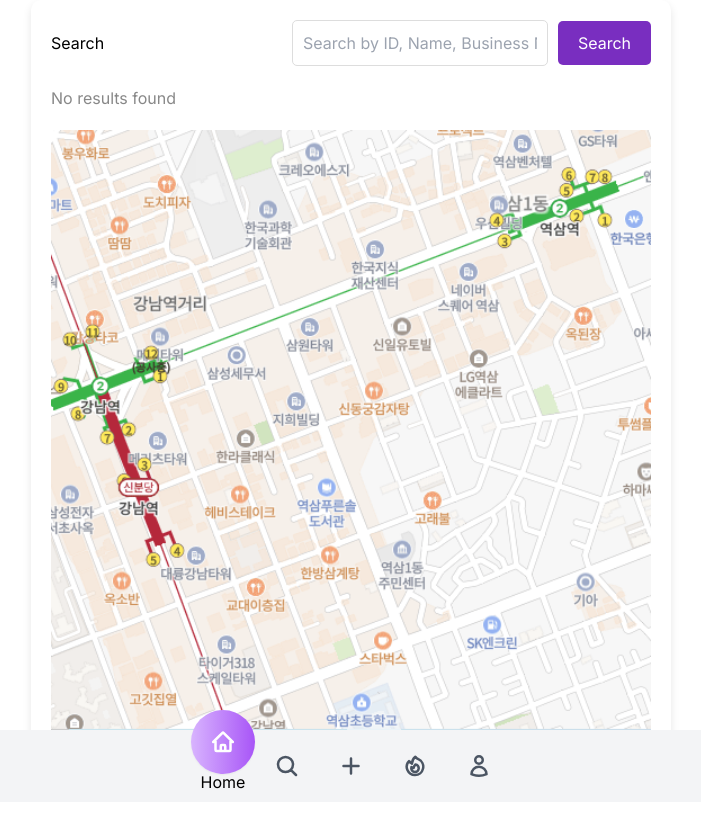
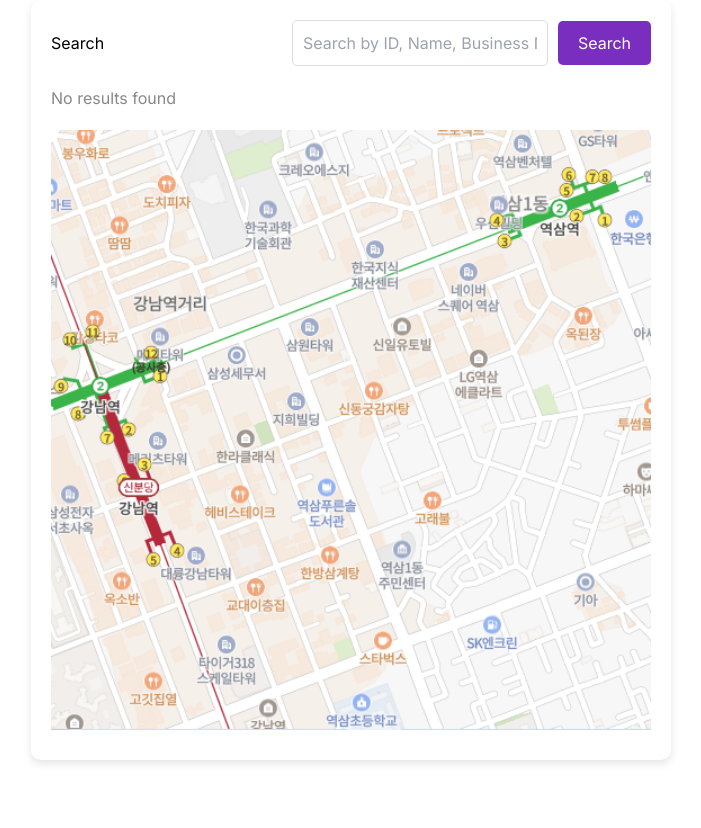
Before and after one commit to Codgm/PinAD_TedinIT, a Next.js app: page /search in a window 1280 px wide. Shown: the top 828 px of the page, without its empty margins (289-990 px from the left). After the commit the page ends 800 px from the top, so only its background shows below. Built offline with nearby package versions, Linux system fonts and the light colour scheme.

Commit message:
fix 서치 페이지 수정

```diff
--- a/src/app/components/home2.js
+++ b/src/app/components/home2.js
@@ -11,6 +11,7 @@ import NavBar from './navbar';
 import LanguageSwitcher from './languageswitcher';
 import NewUI from './hotStoryUI';
 import ProfileUI from './ProfileUI';
+import SearchPage from '../search/page';
 
 export default function Home2() {
   const [isChecked, setIsChecked] = useState(false);
@@ -135,6 +136,8 @@ export default function Home2() {
               <MapList pins={pins} showAllPins={!isChecked} />
             )}
 
+            {isWriteModalOpen === 2 && <SearchPage/>}
+
             {/* ProfileUI가 isWriteModalOpen이 5일 때 보이도록 설정 */}
             {isWriteModalOpen === 5 && <ProfileUI />}
 
--- a/src/app/search/page.js
+++ b/src/app/search/page.js
@@ -36,7 +36,6 @@ export default function SearchPage() {
     };
 
     return (
-        <Layout>
             <div className={styles.pageWrapper}>
                 <div className={styles.container}>
                     <div className={styles.header}>
@@ -78,6 +77,5 @@ export default function SearchPage() {
                     </div>
                 </div>
             </div>
-        </Layout>
     );
 }
--- a/src/app/styles/SearchPage.module.css
+++ b/src/app/styles/SearchPage.module.css
@@ -6,7 +6,7 @@
 }
 
 .container {
-    width: 50%;
+    width: 50vw;
     padding: 20px;
     background-color: #ffffff;
     border-radius: 10px;
@@ -67,6 +67,7 @@
 .mapContainer {
     position: relative;
     height: 75vh;
+    margin-bottom: 10px;
 }
 
 .svg-background {
```
